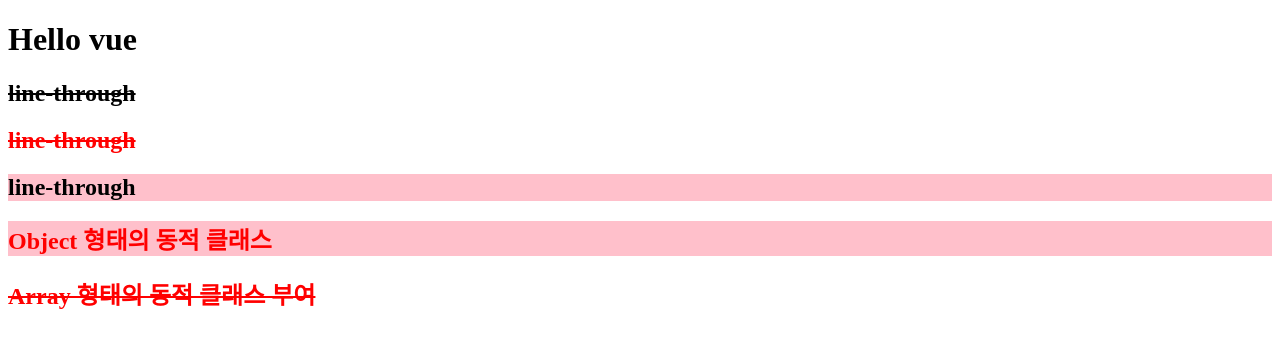
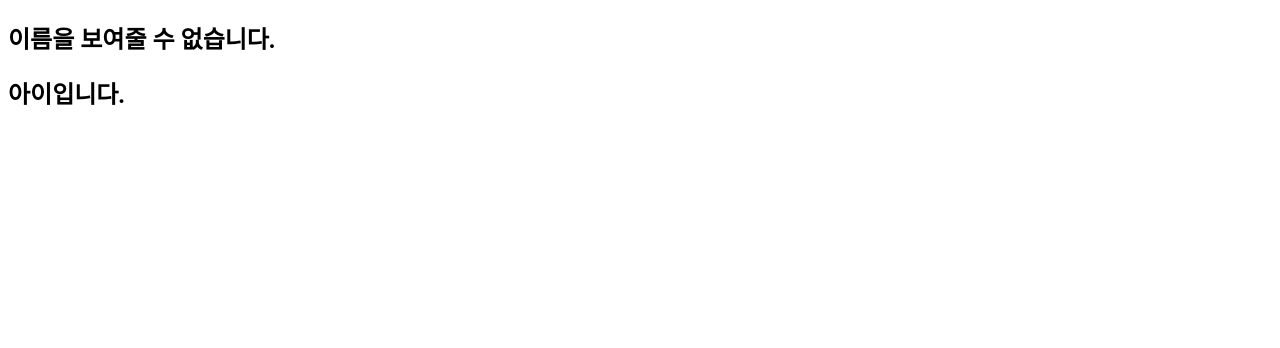
Before and after one commit to dkdiek/Vue3_Class_Practice2, a Vue app: page / in a window 1280 px wide. Shown: the top 348 px of the page. Built offline with nearby package versions, Linux system fonts and the light colour scheme.

Commit message:
조건문

```diff
--- a/src/App.vue
+++ b/src/App.vue
@@ -1,29 +1,13 @@
 <template>
   <div>
-    <h1>Hello vue</h1>
-    <h2 class="line-through">line-through</h2>
-    <h2 v-bind:class="textDecoration" class="text-red">line-through</h2>
+    <!--if 조건에 따라 보여지고 안보여짐 false면 v-else가 출력됨 -->
+    <h2 v-if="showName">My name is {{ user.name }}</h2>
+    <h2 v-else>이름을 보여줄 수 없습니다.</h2>
 
-    <!-- :으로 v-bind 줄여 쓸수 있음 조건에 따라-->
-    <!--
-      조건 ? 참일경우 : 아닐경우
-      isDone값이 참이면 line-through를 class적용 거짓이면 highlight적용
-    -->
-    <h2 :class="isDone === false ? 'line-through' : 'highlight'">
-      line-through
-    </h2>
-
-    <!-- 클래스명: 조건 으로 적용시키기 object형태로 여러 조건을 적용시킬 수 있다-->
-    <h2
-      :class="{ highlight: isDone == true, 'text-red': username === 'scalper' }"
-    >
-      Object 형태의 동적 클래스
-    </h2>
-
-    <!-- 조건에따라 3항연산자 하나 선택, text-red는 기본 적용  -->
-    <h2 :class="[isDone === true ? 'line-through' : 'highlihgt', 'text-red']">
-      Array 형태의 동적 클래스 부여
-    </h2>
+    <!-- if문, else-if, else 중간에 다른 태그가 들어가면 안되고 이어져야 된다 -->
+    <h2 v-if="user.age > 20">당신은 성인입니다.</h2>
+    <h2 v-else-if="user.age > 14 && user.age < 20">청소년입니다.</h2>
+    <h2 v-else>아이입니다.</h2>
   </div>
 </template>
 
@@ -32,23 +16,15 @@ export default {
   name: "App",
   data() {
     return {
-      username: "scalper",
-      isDone: true,
-      textDecoration: "line-through",
+      showName: false,
+      user: {
+        name: "scalper",
+        age: 1,
+        job: "programmer",
+      },
     };
   },
 };
 </script>
 
-<style>
-.text-red {
-  color: red;
-}
-.highlight {
-  font-weight: bold;
-  background: pink;
-}
-.line-through {
-  text-decoration: line-through;
-}
-</style>
+<style></style>
```
